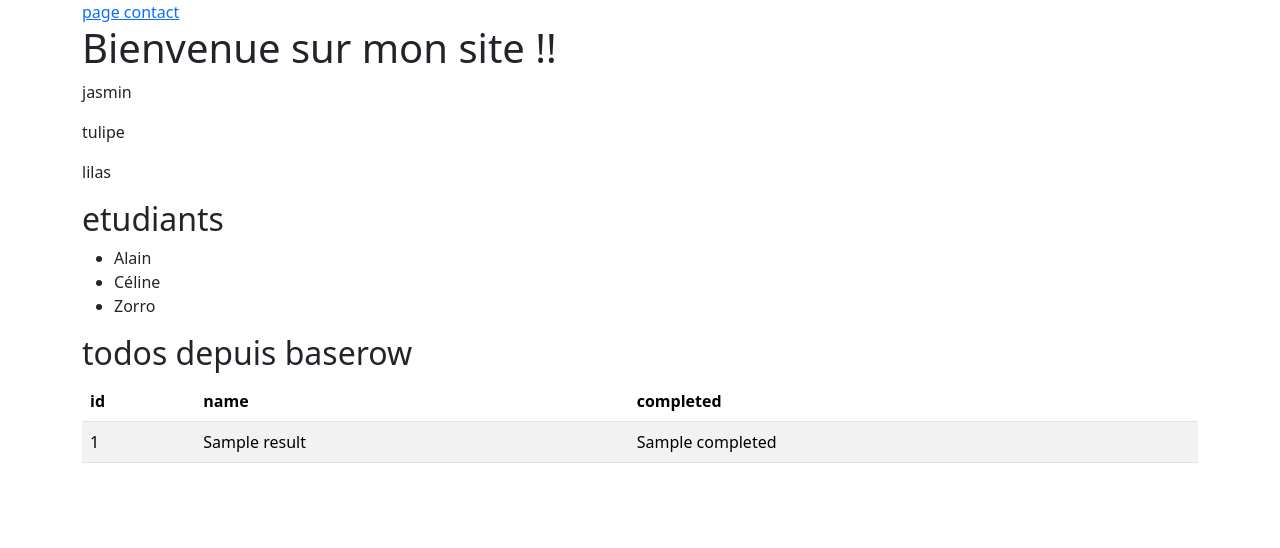
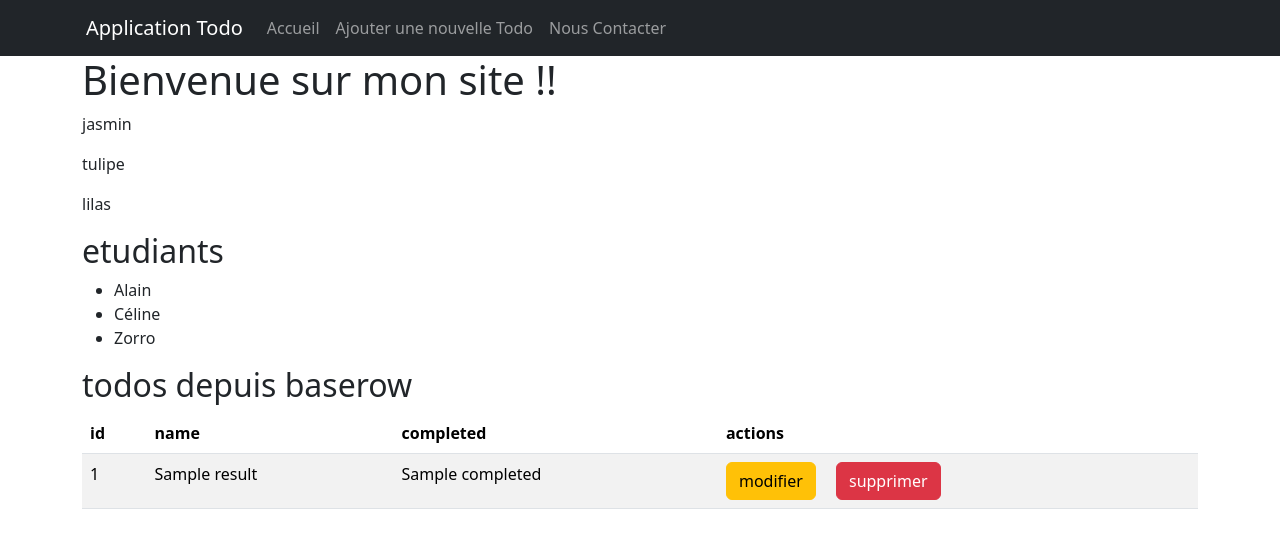
Before and after one commit to webdevproformation/NoCode-Paris13-2025-2026, a Flask app: page / in a window 1280 px wide. Shown: the top 548 px of the page. Run offline with Flask 3, Linux system fonts and the light colour scheme; tables that the repository leaves empty hold one stand-in row (values such as "Sample post"); a database or web service that is not in the repository returns one stand-in record (values such as "Sample title"); data that the repository does not hold is empty.

Commit message:
fin de journée

```diff
--- a/06-base-de-donnees/jour03-todo/api/client.py
+++ b/06-base-de-donnees/jour03-todo/api/client.py
@@ -5,7 +5,7 @@ def get_all_todo():
     reponse = requests.get(
         "https://api.baserow.io/api/database/rows/table/836138/?user_field_names=true",
         headers={
-            "Authorization": "Token fjNyGrfQGwwEx5ZCQAbYRedO4x9xSry7"
+            "Authorization": "Token jozQdkmfa0YIvJrhQqADDAgrkR9q0vFm"
         }
     )
 
@@ -17,7 +17,7 @@ def add_todo(todo):
     requests.post(
         "https://api.baserow.io/api/database/rows/table/836138/?user_field_names=true",
         headers={
-            "Authorization": "Token fjNyGrfQGwwEx5ZCQAbYRedO4x9xSry7",
+            "Authorization": "Token jozQdkmfa0YIvJrhQqADDAgrkR9q0vFm",
             "Content-Type": "application/json"
         },
         json={
@@ -25,3 +25,12 @@ def add_todo(todo):
             "completed": False
         }
     )
+
+def delete_todo(todo_id):
+    """ fonction qui permet de supprimer une todo via son id (clé primaire) """
+    requests.delete(
+        f"https://api.baserow.io/api/database/rows/table/836138/{todo_id}/",
+        headers={
+            "Authorization": "Token jozQdkmfa0YIvJrhQqADDAgrkR9q0vFm"
+        }
+    )
--- a/06-base-de-donnees/jour03-todo/app.py
+++ b/06-base-de-donnees/jour03-todo/app.py
@@ -2,7 +2,7 @@ from flask import Flask , render_template , request, redirect , url_for
 # import depuis la librairie flask que l'on a téléchargé
 # la class Flask
 
-from api.client import get_all_todo , add_todo
+from api.client import get_all_todo , add_todo , delete_todo
 
 app = Flask( __name__ )
 # créer mon site internet qui va être stocké dans une variable qui s'appelle app
@@ -31,7 +31,7 @@ def contact():
 def new():
     if request.method == "POST" :
         todo = request.form.get("name") # récupérer la valeur saisie
-        token = request.form.get("token")
+        # token = request.form.get("token")
 
 
         # dans le formulaire
@@ -42,7 +42,19 @@ def new():
 
     token = "eofiheoruhze"
 
-    return render_template("formulaire.html" , token=token)
+    return render_template("formulaire.html" , title="Ajouter un Todo")
+
+
+@app.route("/delete/<todo_id>")
+def delete(todo_id):
+    delete_todo(todo_id)
+    return redirect(url_for('home'))
+
+
+@app.route("/update/<todo_id>")
+def update(todo_id):
+
+    return render_template("formulaire.html" , title="Modifier un Todo")
 
 
 # flask run --debug # démarrer votre serveur de développement
--- /dev/null
+++ b/06-base-de-donnees/jour03-todo/templates/base.html
@@ -0,0 +1,32 @@
+<!DOCTYPE html>
+<html lang="en">
+<head>
+    <meta charset="UTF-8">
+    <meta name="viewport" content="width=device-width, initial-scale=1.0">
+    <title>Document</title>
+     <link href="https://cdn.jsdelivr.net/npm/bootstrap@5.3.8/dist/css/bootstrap.min.css" rel="stylesheet" integrity="sha384-sRIl4kxILFvY47J16cr9ZwB07vP4J8+LH7qKQnuqkuIAvNWLzeN8tE5YBujZqJLB" crossorigin="anonymous">
+</head>
+<body>
+    <header class="bg-dark">
+        <nav class="navbar navbar-expand container navbar-dark px-3">
+            <a href="{{ url_for('home') }}" class="navbar-brand">
+                Application Todo
+            </a>
+            <ul class="navbar-nav">
+                <li class="nav-item">
+                    <a href="{{ url_for('home') }}" class="nav-link">Accueil</a>
+                </li>
+                <li class="nav-item">
+                    <a href="{{ url_for('new') }}" class="nav-link">Ajouter une nouvelle Todo</a>
+                </li>
+                <li class="nav-item">
+                    <a href="{{ url_for('contact') }}" class="nav-link">Nous Contacter</a>
+                </li>
+            </ul>
+        </nav>
+    </header>
+    <div class="container">
+        {% block contenu %}{% endblock %}
+    </div>
+</body>
+</html>
--- a/06-base-de-donnees/jour03-todo/templates/index.html
+++ b/06-base-de-donnees/jour03-todo/templates/index.html
@@ -1,14 +1,6 @@
-<!DOCTYPE html>
-<html lang="en">
-<head>
-    <meta charset="UTF-8">
-    <meta name="viewport" content="width=device-width, initial-scale=1.0">
-    <title>Document</title>
-    <link href="https://cdn.jsdelivr.net/npm/bootstrap@5.3.8/dist/css/bootstrap.min.css" rel="stylesheet" integrity="sha384-sRIl4kxILFvY47J16cr9ZwB07vP4J8+LH7qKQnuqkuIAvNWLzeN8tE5YBujZqJLB" crossorigin="anonymous">
-</head>
-<body>
-    <div class="container">
-        <a href="{{ url_for('contact') }}">page contact</a>
+{% extends "base.html" %}
+
+{% block contenu %}
         <h1>Bienvenue sur mon site !! </h1>
 
         {% for fleur in fleurs  %}
@@ -29,6 +21,7 @@
                     <th>id</th>
                     <th>name</th>
                     <th>completed</th>
+                    <th>actions</th>
                 </tr>
             </thead>
             <tbody>
@@ -37,11 +30,12 @@
                         <td>{{todo['id']}}</td>
                         <td>{{todo['name']}}</td>
                         <td>{{todo['completed']}}</td>
+                        <td>
+                            <a href="{{ url_for('update', todo_id=todo['id']) }}" class="btn btn-warning me-3">modifier</a>
+                            <a href="{{ url_for( 'delete' , todo_id=todo['id'] ) }}" class="btn btn-danger">supprimer</a>
+                        </td>
                     </tr>
                 {% endfor %}
             </tbody>
         </table>
-
-    </div>
-</body>
-</html>
+{% endblock %}
--- /dev/null
+++ b/08-tally-calendly/jour02/04-exemple.py
@@ -0,0 +1 @@
+print("bonjour")
```
Also changed, not shown: 06-base-de-donnees/jour03-todo/templates/contact.html (+8 -15 lines), 06-base-de-donnees/jour03-todo/templates/formulaire.html (+11 -15 lines), 08-tally-calendly/jour02/03-rappel.md (+28 -0 lines).
